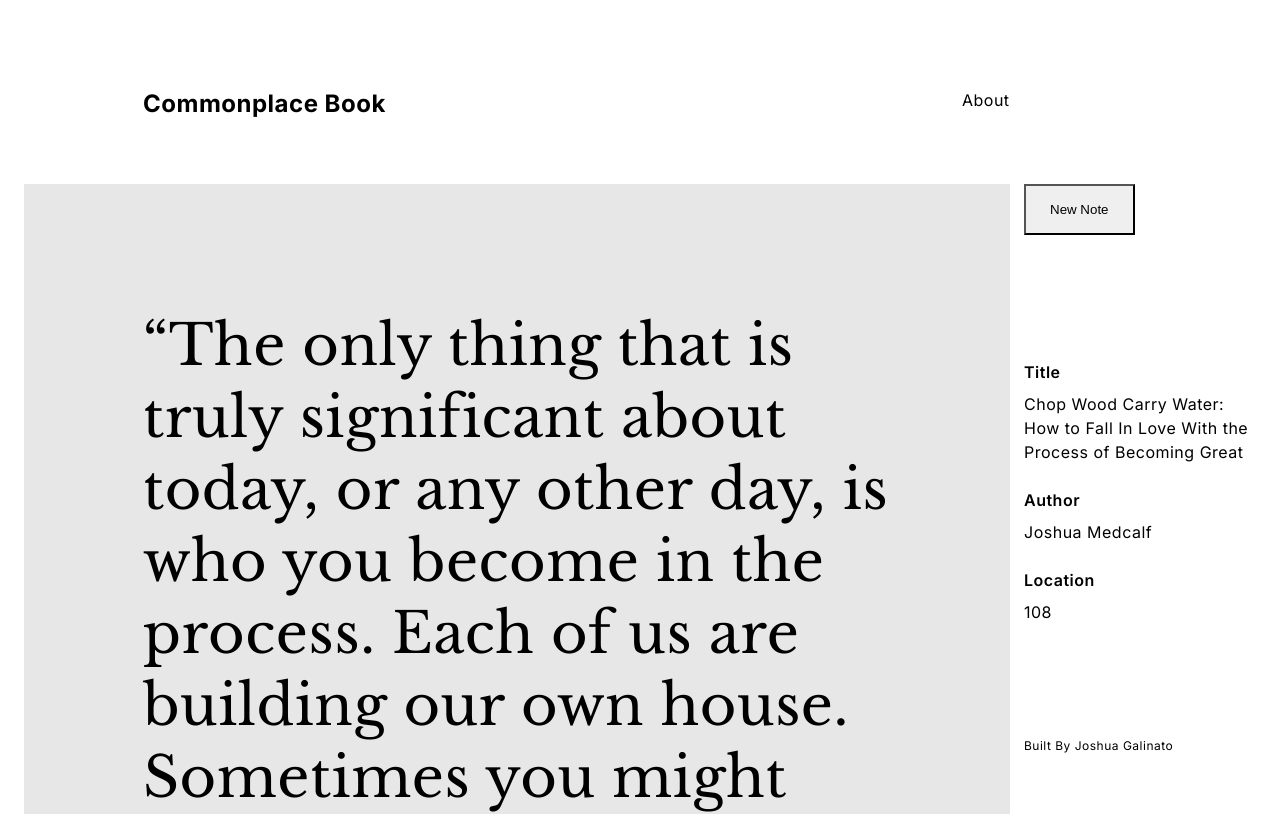
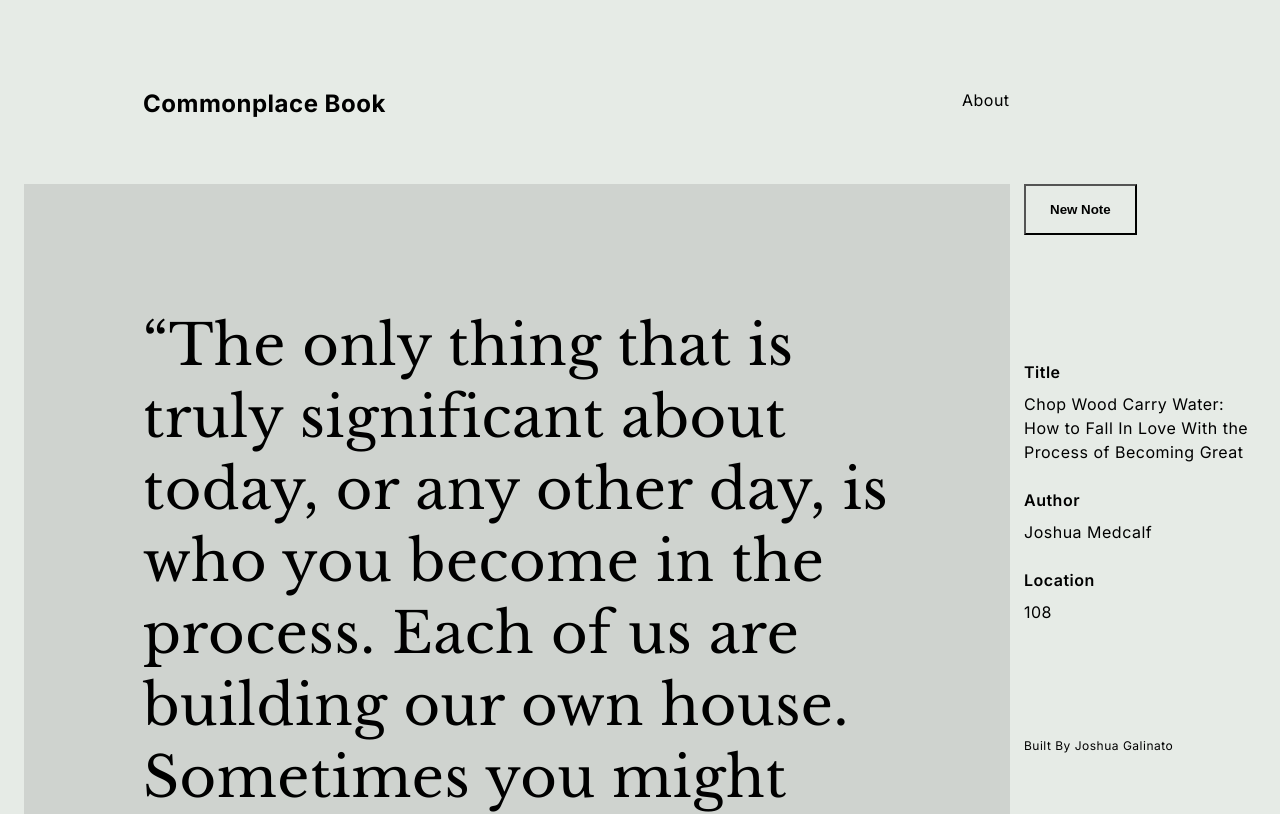
Before and after one commit to jaygal0/commonplacebook, a Next.js app: page / in a window 1280 px wide. Shown: the top 814 px of the page. Built offline with nearby package versions, Linux system fonts and the light colour scheme.

Commit message:
working on transitions

```diff
--- a/styles/Home.module.css
+++ b/styles/Home.module.css
@@ -27,7 +27,7 @@
 }
 
 .headingWrapper {
-  background: rgb(231, 231, 231);
+  background-color: #cfd3cf;
   min-height: calc(100vh - 17.9rem);
   padding: 8.8rem 11.9rem;
 }
@@ -63,7 +63,14 @@
   margin-bottom: 11.2rem;
   padding: 1.6rem 2.4rem;
   outline: none;
+  border-style: solid 2px #cfd3cf;
   border-radius: 0;
+  background-color: transparent;
+  font-weight: bold;
+}
+
+.button:active {
+  border-style: outset;
 }
 
 .text {
--- a/styles/globals.css
+++ b/styles/globals.css
@@ -6,6 +6,7 @@ body {
   padding: 0;
   margin: 0;
   font-family: 'Inter', sans-serif;
+  background-color: #e6ebe6;
 }
 
 a {
```
